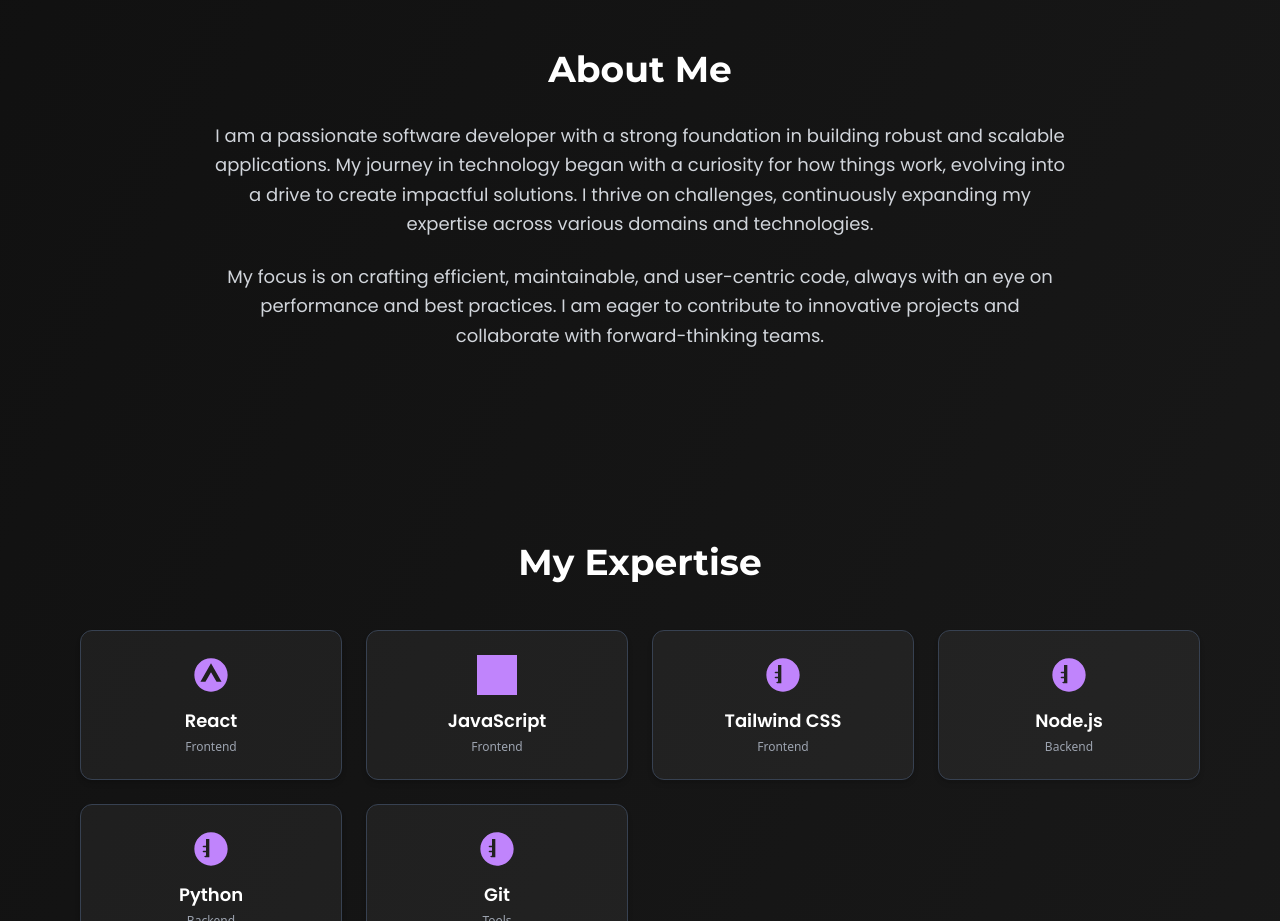
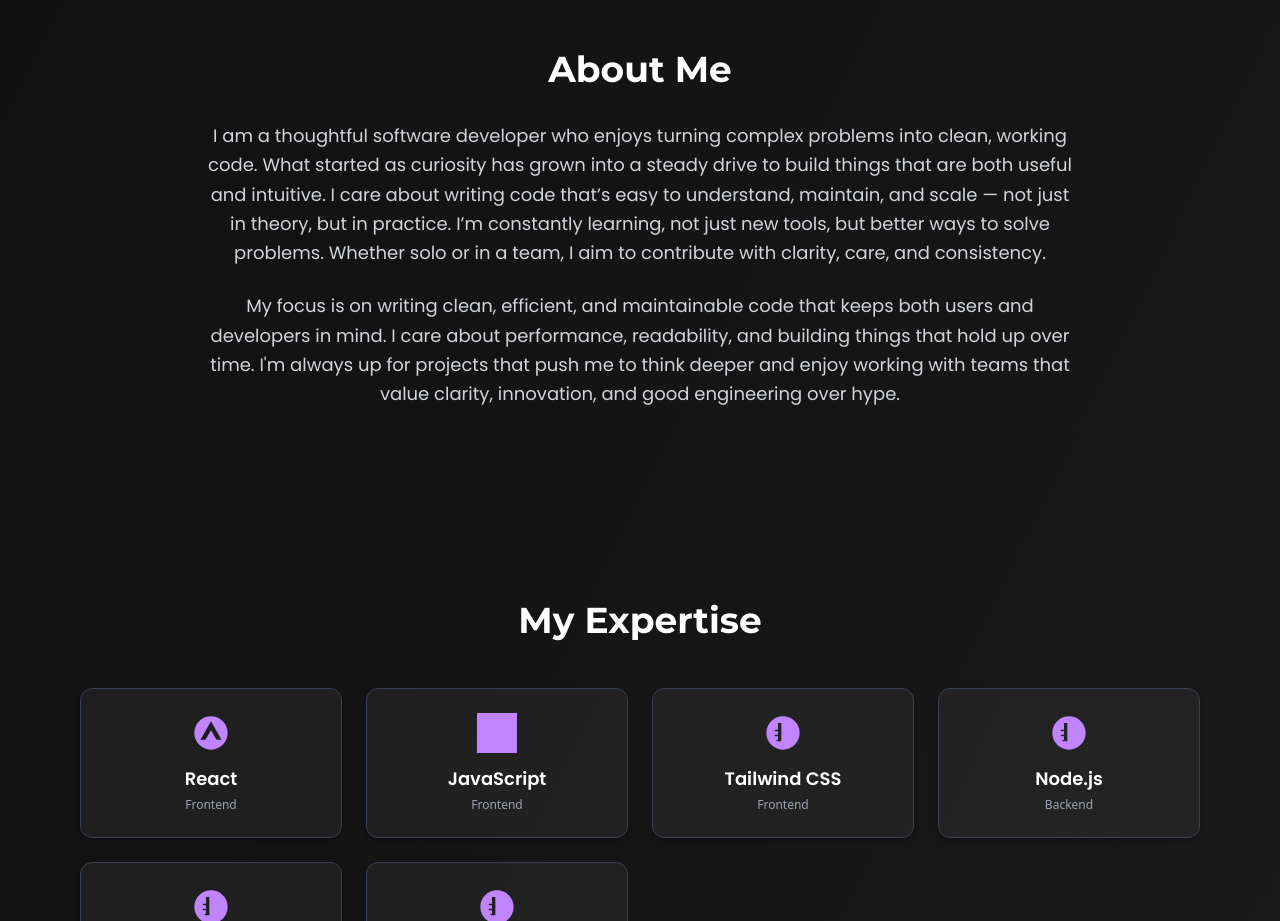
Before and after one commit to rrrautela/rrrautela, a React (Vite) app: page / in a window 1280 px wide. Shown: the part 840-1761 px from the top of the page. Built offline with nearby package versions, Linux system fonts and the light colour scheme.

Commit message:
Update App.jsx

```diff
--- a/src/App.jsx
+++ b/src/App.jsx
@@ -5,37 +5,7 @@
 
 import { projects } from './data/projects';
 
-/**
- * @typedef {Object} Project
- * @property {string} id - Unique identifier for the project. Crucial for list keys.
- * @property {string} title - The concise, descriptive title of the project.
- * @property {string} desc - A brief, professional description highlighting the project's purpose and key features.
- * @property {string} image - The URL of the project's thumbnail image. Using placeholders for demonstration.
- * @property {string} link - The URL to the live demo or deployed version of the project.
- * @property {string} repo - The URL to the GitHub repository for the project.
- * @property {string[]} tags - An array of technologies or keywords associated with the project, listed professionally.
- */
 
-/**
- * An array of project data to be displayed on the portfolio.
- * Each project includes essential details for rendering a ProjectCard.
- * @type {Project[]}
- */
-
-
-/**
- * @typedef {Object} Skill
- * @property {string} name - The name of the skill.
- * @property {string} iconPath - SVG path data for the icon (or a simple text/emoji).
- * @property {string} category - Category of the skill (e.g., 'Frontend', 'Backend').
- */
-
-/**
- * An array of skills to be displayed in the Expertise section.
- * Using SVG path data for icons to avoid external dependencies and ensure scalability.
- * These are placeholder paths; in a real app, you'd use actual SVG paths for specific icons.
- * @type {Skill[]}
- */
 const skills = [
   { name: "React", iconPath: "M12 2C6.48 2 2 6.48 2 12s4.48 10 10 10 10-4.48 10-10S17.52 2 12 2zm3.33 14.07L12 10.33l-3.33 5.74H5.67L12 4.93l6.33 11.14h-2.99z", category: "Frontend" },
   { name: "JavaScript", iconPath: "M0 0h24v24H0z", category: "Frontend" },
@@ -46,20 +16,7 @@
   ];
 
 
-/**
- * ProjectCard Component
- * Displays a single project with image, title, description, tags, and links.
- * Features a Framer Motion-powered hover effect that scales up the card and adds a subtle rotation.
- * Utilizes `memo` for performance optimization, preventing unnecessary re-renders.
- *
- * @param {object} props - The component props.
- * @param {string} props.title - The title of the project.
- * @param {string} props.desc - A brief description of the project.
- * @param {string} props.image - The URL of the project image.
- * @param {string} props.link - The URL to the live demo of the project.
- * @param {string} props.repo - The URL to the GitHub repository of the project.
- * @param {string[]} props.tags - An array of technologies/tags used in the project.
- */
+
 const ProjectCard = memo(function ProjectCard({ title, desc, image, link, repo, tags = [] }) {
   const [isHovered, setIsHovered] = useState(false);
 
@@ -156,7 +113,7 @@
 /**
  * Navbar Component
  * Displays the name and social media links.
- * Uses `memo` to prevent unnecessary re-renders as its props are static.
+ * Uses memo to prevent unnecessary re-renders as its props are static.
  */
 const Navbar = memo(function Navbar() {
   // Array of social media links for easier management and reusability.
@@ -257,13 +214,7 @@
   );
 });
 
-/**
- * Main App Component
- * This is the root component of the portfolio application.
- * It orchestrates the layout, including the Navbar, a Hero section with a dynamic heading,
- * an About Me section, a Skills/Expertise section, a Projects section, and a Footer.
- * All components and data are consolidated here for a single-file deployment.
- */
+
 export default function App() {
   const [isTypingComplete, setIsTypingComplete] = useState(false);
   const [currentProjectIndex, setCurrentProjectIndex] = useState(0);
@@ -397,7 +348,7 @@
           className="text-lg text-gray-300 leading-relaxed mb-6"
           style={{ fontFamily: "'Poppins', sans-serif" }}
         >
-          I am a passionate software developer with a strong foundation in building robust and scalable applications. My journey in technology began with a curiosity for how things work, evolving into a drive to create impactful solutions. I thrive on challenges, continuously expanding my expertise across various domains and technologies.
+          I am a thoughtful software developer who enjoys turning complex problems into clean, working code. What started as curiosity has grown into a steady drive to build things that are both useful and intuitive. I care about writing code that’s easy to understand, maintain, and scale — not just in theory, but in practice. I’m constantly learning, not just new tools, but better ways to solve problems. Whether solo or in a team, I aim to contribute with clarity, care, and consistency.
         </motion.p>
         <motion.p
           initial={{ opacity: 0, y: 30 }}
@@ -407,7 +358,7 @@
           className="text-lg text-gray-300 leading-relaxed"
           style={{ fontFamily: "'Poppins', sans-serif" }}
         >
-          My focus is on crafting efficient, maintainable, and user-centric code, always with an eye on performance and best practices. I am eager to contribute to innovative projects and collaborate with forward-thinking teams.
+          My focus is on writing clean, efficient, and maintainable code that keeps both users and developers in mind. I care about performance, readability, and building things that hold up over time. I'm always up for projects that push me to think deeper and enjoy working with teams that value clarity, innovation, and good engineering over hype.
         </motion.p>
       </section>
 
```
